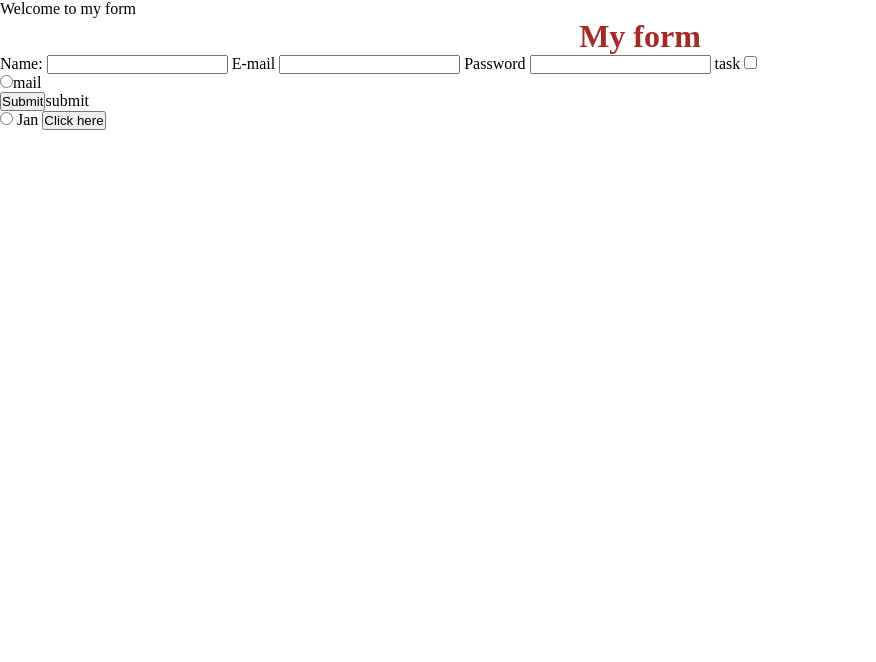
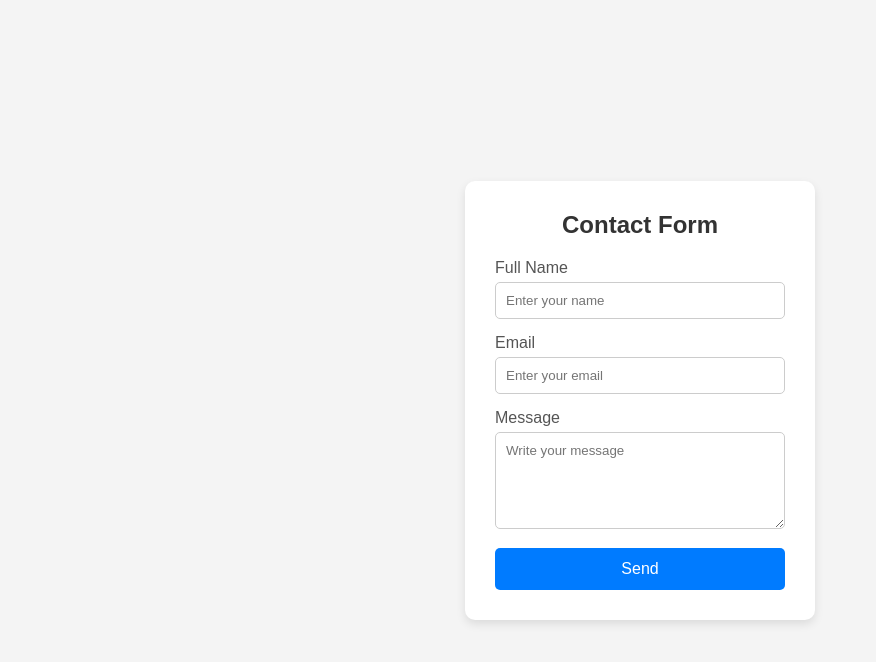
Before and after one commit to WD-Hamza/Hamza_Project1, a plain HTML site: page index.html in a window 1280 px wide. Shown: the whole page, without its empty margins (0-876 px from the left). Drawn offline with Linux system fonts and the light colour scheme.

Commit message:
add commit

```diff
--- a/index.html
+++ b/index.html
@@ -7,28 +7,38 @@
 <link rel="stylesheet" href="style.css">
     <title>Form</title>
 </head>
+<!DOCTYPE html>
+<html lang="en">
+
+
 
 <body>
-    <header>Welcome to my form</header>
-    <main>
-        <h1>My form</h1>
-        <form action="#">
-            <label">Name:</label>
-                <input type="text" />
-                <label> E-mail</label>
-                <input type="email" name="email" id="email" required />
-                <label>Password</label>
-                <input type="password" required />
-                <label>task</label>
-                <input type="checkbox" /><br>
-                <input type="radio">mail <br>
-                <input type="submit">submit <br>
-                <input type="radio"> Jan
-                <button>Click here</button>
 
+    <div class="form-container">
+        <h2>Contact Form</h2>
+
+        <form>
+            <div class="input-group">
+                <label>Full Name</label>
+                <input type="text" placeholder="Enter your name">
+            </div>
+
+            <div class="input-group">
+                <label>Email</label>
+                <input type="email" placeholder="Enter your email">
+            </div>
+
+            <div class="input-group">
+                <label>Message</label>
+                <textarea rows="5" placeholder="Write your message"></textarea>
+            </div>
+
+            <button type="submit">Send</button>
         </form>
+    </div>
 
-    </main>
 </body>
 
 </html>
+
+</html>
--- a/style.css
+++ b/style.css
@@ -1,9 +1,70 @@
-*{
+* {
+    margin: 0;
     padding: 0;
-    margin: 0;
     box-sizing: border-box;
+    font-family: Arial, sans-serif;
 }
-h1{
-    color: brown;
+
+body {
+    background: #f4f4f4;
+    display: flex;
+    justify-content: center;
+    align-items: center;
+    height: 100vh;
+}
+
+.form-container {
+    background: #fff;
+    padding: 30px;
+    width: 350px;
+    border-radius: 10px;
+    box-shadow: 0 4px 10px rgba(0, 0, 0, 0.1);
+}
+
+.form-container h2 {
     text-align: center;
+    margin-bottom: 20px;
+    color: #333;
 }
+
+.input-group {
+    margin-bottom: 15px;
+}
+
+.input-group label {
+    display: block;
+    margin-bottom: 5px;
+    color: #555;
+}
+
+.input-group input,
+.input-group textarea {
+    width: 100%;
+    padding: 10px;
+    border: 1px solid #ccc;
+    border-radius: 5px;
+    outline: none;
+    transition: 0.3s;
+}
+
+.input-group input:focus,
+.input-group textarea:focus {
+    border-color: #007bff;
+    box-shadow: 0 0 5px rgba(0, 123, 255, 0.4);
+}
+
+button {
+    width: 100%;
+    padding: 12px;
+    border: none;
+    background: #007bff;
+    color: white;
+    font-size: 16px;
+    border-radius: 5px;
+    cursor: pointer;
+    transition: 0.3s;
+}
+
+button:hover {
+    background: #0056b3;
+}
```
